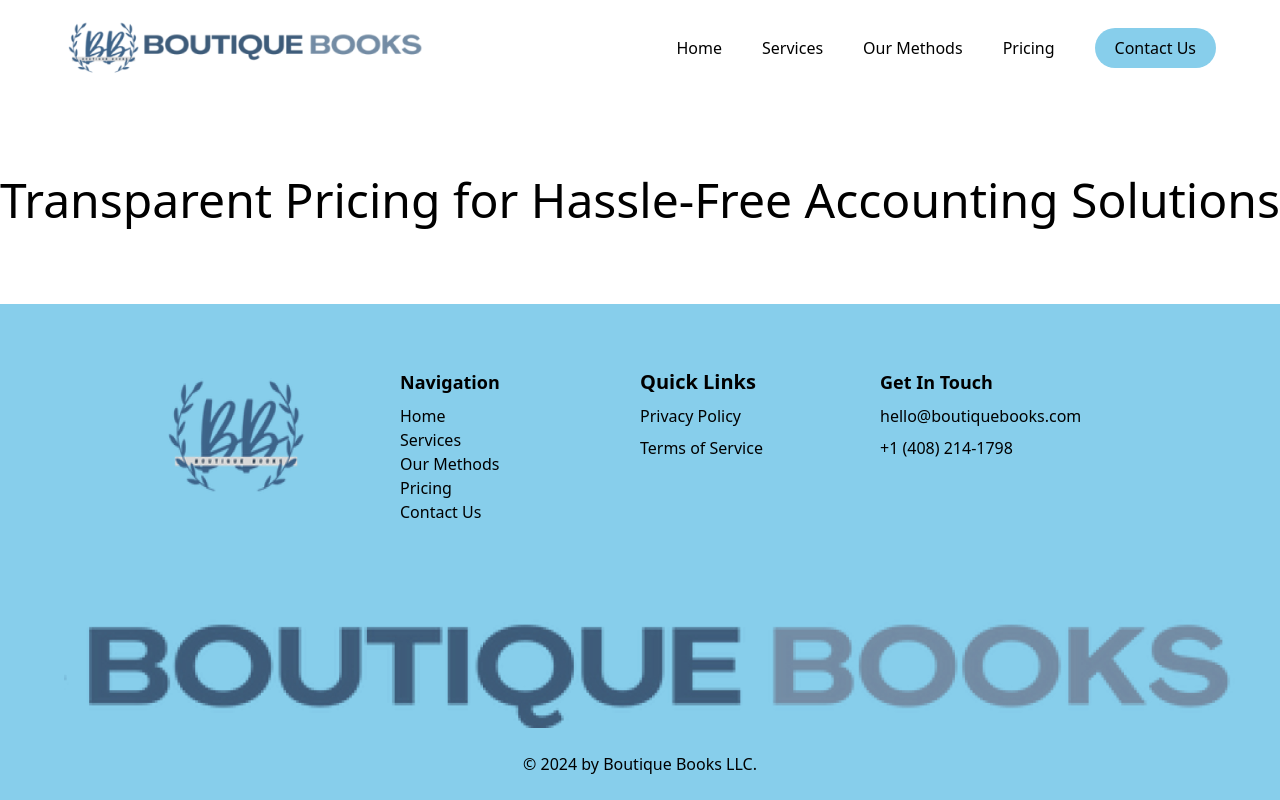
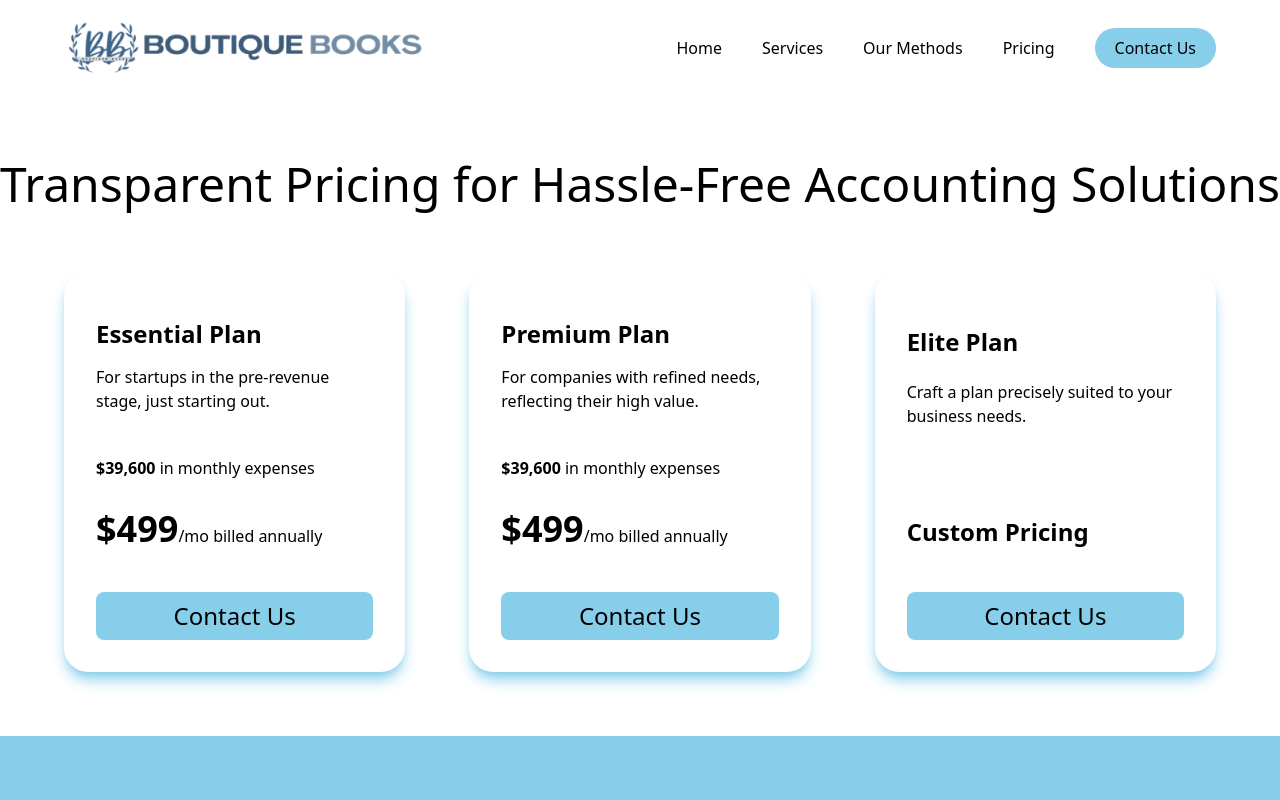
Before and after one commit to NikhilMourya/Boutique-Books, a React (Vite) app: page /pricing in a window 1280 px wide. Shown: the top 800 px of the page. Built offline with nearby package versions, Linux system fonts and the light colour scheme.

Commit message:
Pricing Page Started ✅

```diff
--- a/src/components/layouts/ContainerWrapper.jsx
+++ /dev/null
@@ -1,9 +0,0 @@
-export default function ContainerWrapper({ children }) {
-  return (
-    <main className="grid justify-center">
-      <div className="container grid items-center gap-y-20 py-20">
-        {children}
-      </div>
-    </main>
-  );
-}
--- a/src/page/PricingPage.jsx
+++ b/src/page/PricingPage.jsx
@@ -1,13 +1,67 @@
-import ContainerWrapper from '../components/layouts/ContainerWrapper';
-
+const pricingCarts = [
+  {
+    title: 'Essential Plan',
+    desc: 'For startups in the pre-revenue stage, just starting out.',
+    montlyRate: '$39,600',
+    yearlyRate: '$499',
+  },
+  {
+    title: 'Premium Plan',
+    desc: 'For companies with refined needs, reflecting their high value.',
+    montlyRate: '$39,600',
+    yearlyRate: '$499',
+  },
+  {
+    title: 'Elite Plan',
+    desc: 'Craft a plan precisely suited to your business needs.',
+    customPricing: 'Custom Pricing',
+  },
+];
 export default function PricingPage() {
   return (
-    <ContainerWrapper>
-      <div className="">
+    <main className="flex flex-col gap-y-16 py-16">
+      <section className="flex flex-col items-center">
         <h2 className="text-5xl text-center">
           Transparent Pricing for Hassle-Free Accounting Solutions
         </h2>
-      </div>
-    </ContainerWrapper>
+      </section>
+
+      <section className="px-16 sm:min-h-[400px] grid grid-cols-1 gap-16 md:grid-cols-2 lg:grid-cols-3 justify-evenly">
+        {pricingCarts.map(
+          ({ title, desc, montlyRate, yearlyRate, customPricing }) => (
+            <div
+              className="card grid items-center text-left gap-y-0 shadow-lg shadow-primary rounded-3xl"
+              key={title}
+            >
+              <h3 className="font-semibold text-2xl">{title}</h3>
+              <p className="self-start">{desc}</p>
+
+              {montlyRate && (
+                <p>
+                  <span className="font-bold">{montlyRate}</span> in monthly
+                  expenses
+                </p>
+              )}
+
+              {yearlyRate && (
+                <p>
+                  <span className="text-4xl font-bold">{yearlyRate}</span>/mo
+                  billed annually
+                </p>
+              )}
+
+              {customPricing && (
+                <p className="self-end">
+                  <span className="text-2xl font-bold">{customPricing}</span>
+                </p>
+              )}
+              <button className="bg-primary w-full self-end text-2xl py-2 rounded-lg">
+                Contact Us
+              </button>
+            </div>
+          )
+        )}
+      </section>
+    </main>
   );
 }
```
